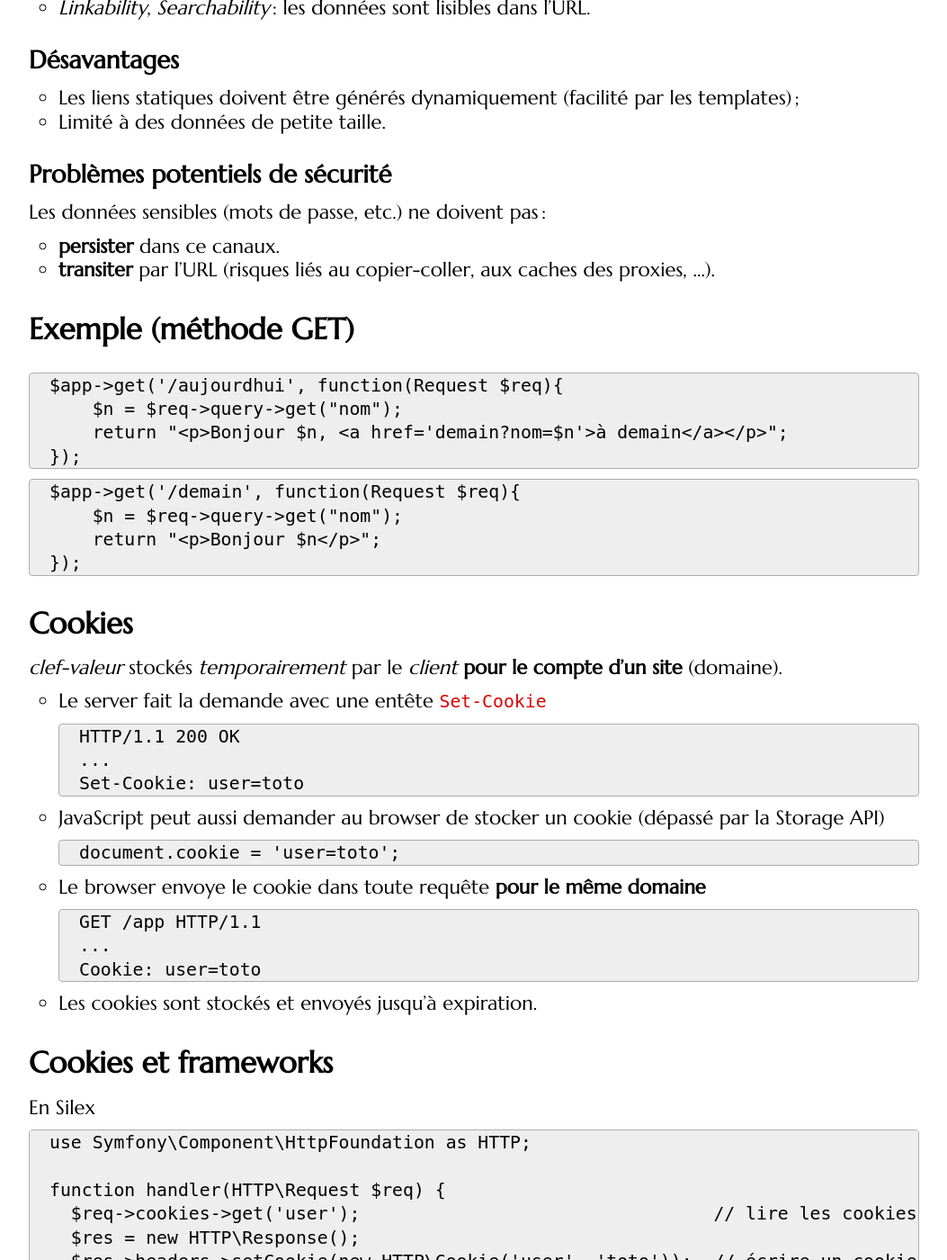
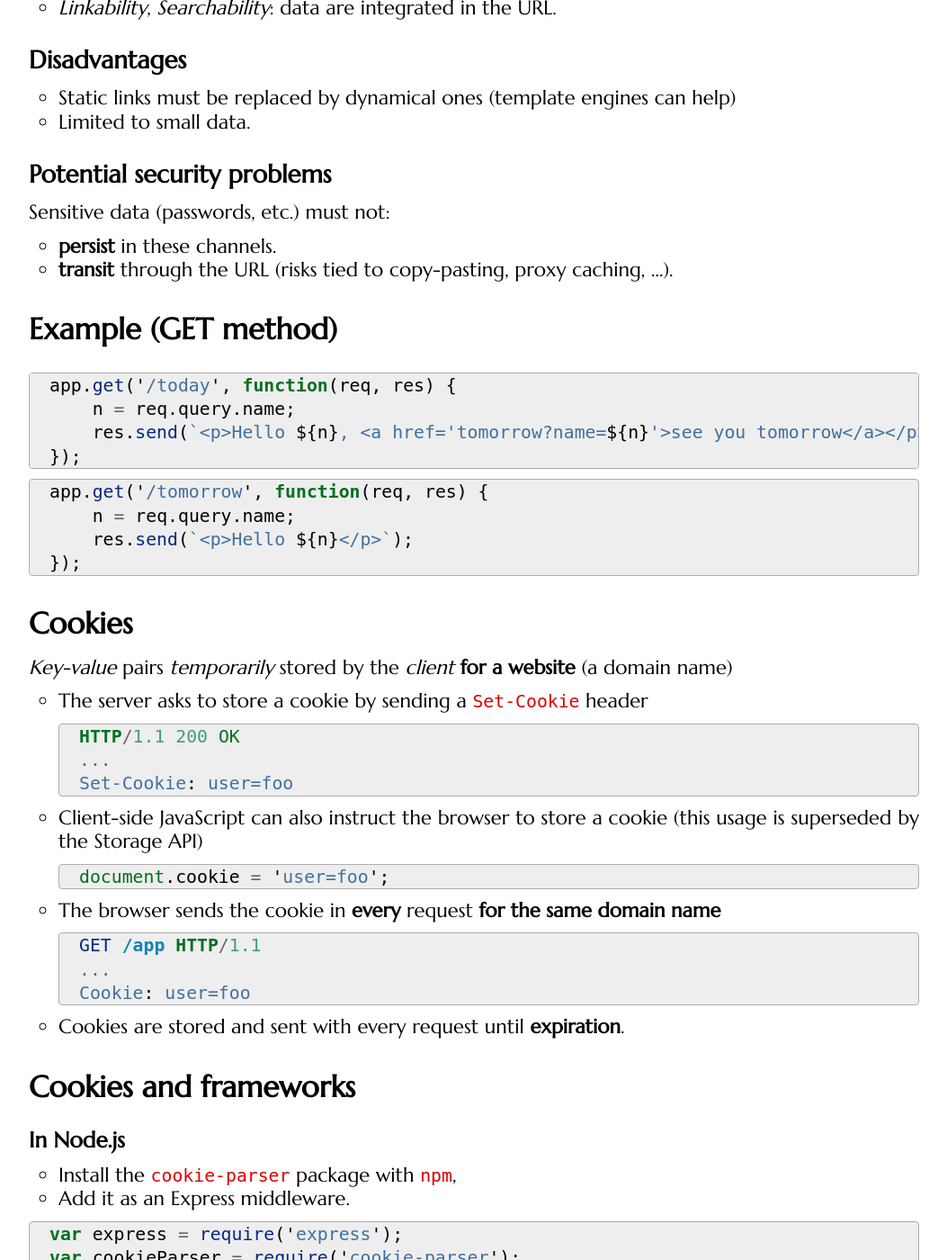
Before and after one commit to defeo/aws, a Jekyll site: the page built from _lessons/etat.md, in a window 1280 px wide and 1400 px high, scrolled down 4892 px. Shown: the whole window at 90% size, without its empty margins (113-1166 px from the left). Built offline with Jekyll 4.4.1, drawn with Linux system fonts in a browser that asks for light colours; some web fonts are replaced; some of the changed text lies outside the part shown.

Commit message:
Updated and translated lesson on State

````diff
--- a/_lessons/etat.md
+++ b/_lessons/etat.md
@@ -1,7 +1,7 @@
 ---
 layout: lesson
-title: "Maintien d'état"
-subtitle: Persistance côté client, Cookies, Storage API
+title: "Keeping the state"
+subtitle: Clients keeping state, Cookies, Storage API
 scripts: "../assets/js/side-by-side-browser.js"
 addons:
   video:
@@ -13,23 +13,23 @@ addons:
 
 <section>
 
-## Persistance
+## Persistence
 
-HTTP est un protocole **sans état**.
+HTTP is a **stateless** protocol.
 
-- Les entêtes `Cookie` / `Set-Cookie`, introduites par Netscape en
-  1996, sont le premier mécanisme de maintien d'état pour le Web.
-- Ce mécanisme reste encore aujourd'hui le plus utilisé.
+- The `Cookie` / `Set-Cookie` headers, introduced by  Netscape in
+  1996, were the Web's first mechanism for keeping the state.
+- That same mechanism is still today the most used one.
 
-### Exemples d'état
+### Examples
 
-Le server se *souvient de l'état* du client entre deux requêtes
-(proches ou distantes dans le temps)
+A server *keeps the state* of the client between two HTTP requests
+(close or far apart in time)
 
-- Remplissage de fourmulaires en plusieurs étapes ;
-- Navigation avec authentification (webmail, réseau social, ...) ;
-- Profil utilisateur ;
-- Données *dans le cloud* ;
+- Filling forms in many steps;
+- Browsing with authentication (webmail, social network, ...);
+- User profiles;
+- Data *in the cloud*;
 - ...
 
 </section>
@@ -42,7 +42,7 @@ Le server se *souvient de l'état* du client entre deux requêtes
 #xkcd img { width: 100%; }
 </style>
 
-## Maintenir l'état, c'est dur...
+## Keeping the state is hard...
 
 ![](http://imgs.xkcd.com/comics/server_attention_span.png)
 <http://xkcd.com/869>
@@ -51,86 +51,82 @@ Le server se *souvient de l'état* du client entre deux requêtes
 </section>
 <section>
 
-## Simuler l'état
+## Simulating state
 
-HTTP n'a pas de mécanisme natif pour maintenir l'état, mais il peut le
-simuler :
+HTTP does not have any native mechanism for keeping state, however it
+can simulate it:
 
+HTTP headers
+: HTTP Authentication. (Rare in applications, mostly used in REST APIs).
 
-Entêtes HTTP
-: Authentification HTTP. (Pas courant, difficile à personnaliser).
-
-Persistance GET/POST
-: Identifiants de session, protections CSRF, ...
+GET/POST persistence
+: Session identifiers, CSRF protections, ...
 
 Cookies, Storage API, IndexedDB
-: Persistance assurée par le **client**.
+: **Client-kept** state.
 
-Stockage volatile côté server
-: Persistance de **courte durée** : *sessions* (dépendant du framework),
-*key-value stores* (Memcached, Redis, ...).
+Volatile storage on the server
+: **Short-termed** persistence: *sessions* (provided by the web
+framework), *key-value stores* (Memcached, Redis, ...).
 
-Stockage persistant côté server
-: Persistance de **longue durée** : système de fichiers, bases de
-données (SQL, NoSQL, ...).
+Persistent storage on the server
+: **Long-termed** persistence: file system, databases (SQL, NoSQL,
+  ...).
 
 </section>
 <section>
 
-## Persistance GET/POST
+## GET/POST persistence
 
-Passer l'état dans les *paramètres* de la requête
+Passing the state via the request *parameters*
 
-### Exemples
+### Examples
 
-Par la *query string*
+Via the *query string*
 
 ~~~
-http://.../profile?user=toto
+http://.../profile?user=foo
 ~~~
-{:.bash}
 
-Par l'URL (utilisation du *router*)
+Via the URL (provided by the framework *router*)
 
 ~~~
-http://.../users/toto/profile
+http://.../users/foo/profile
 ~~~
-{:.bash}
 
-Par le corps de la requête (de type POST)
+Via the request body (POST requests)
 
-~~~
+~~~http
 POST /profile HTTP/1.1
 ...
 
-user=toto
+user=foo
 ~~~
-{:.bash}
 
 </section>
 <section>
 
-## Persistance GET/POST
+## GET/POST persistence
 
-### Avantages
+### Advantages
 
-- Facile à implanter ;
-- Robuste : les browsers ne risquent pas de le bloquer ;
-- *Linkability*, *Searchability* : les données sont lisibles dans
-  l'URL.
+- Easy to deploy;
+- Robust: browsers are unlikely to break it;
+- *Linkability*, *Searchability*: data are integrated in the URL.
 
-### Désavantages
+### Disadvantages
 
-- Les liens statiques doivent être générés dynamiquement (facilité par
-  les templates) ;
-- Limité à des données de petite taille.
+- Static links must be replaced by dynamical ones (template engines
+  can help)
+- Limited to small data.
 
-### Problèmes potentiels de sécurité
+### Potential security problems
 
-Les données sensibles (mots de passe, etc.) ne doivent pas :
+Sensitive data (passwords, etc.) must not:
 
-- **persister** dans ce canaux.
-- **transiter** par l'URL (risques liés au copier-coller, aux caches des proxies, ...).
+- **persist** in these channels.
+- **transit** through the URL (risks tied to copy-pasting, proxy
+  caching, ...).
 
 </section>
 <section>
@@ -148,90 +144,101 @@ Les données sensibles (mots de passe, etc.) ne doivent pas :
 #browser .body { padding: 1ex;
 </style>
 
-## Exemple (méthode GET)
+## Example (GET method)
+
+```html
+<form method="get" action="today">
+  <h3>Hello, please introduce yourself</h3>
+  <input type="text" name="name">
+  <input type="submit" value="Enter">
+</form>
+```
+{: #today style="display:none"}
+
+```html
+<p>Hello #name,
+  <a href='tomorrow?name=#name'>see you tomorrow</a>
+</p>
+```
+{: #tomorrow style="display:none"}
+
+```html
+<p>Hello #name</p>
+```
+{: #then style="display:none"}
 
 <p id="browser"></p>
 
-~~~
-$app->get('/aujourdhui', function(Request $req){
-    $n = $req->query->get("nom");
-    return "<p>Bonjour $n, <a href='demain?nom=$n'>à demain</a></p>";
+~~~js
+app.get('/today', function(req, res) {
+    n = req.query.name;
+    res.send(`<p>Hello ${n}, <a href='tomorrow?name=${n}'>see you tomorrow</a></p>`);
 });
 ~~~
-{:.php}
 
-~~~
-$app->get('/demain', function(Request $req){
-    $n = $req->query->get("nom");
-    return "<p>Bonjour $n</p>";
+~~~js
+app.get('/tomorrow', function(req, res) {
+    n = req.query.name;
+    res.send(`<p>Hello ${n}</p>`);
 });
 ~~~
-{:.php}
 
 </section>
 <section>
 
 ## Cookies
 
-*clef-valeur* stockés *temporairement* par le *client* **pour
-le compte d'un site** (domaine).
+*Key-value* pairs *temporarily* stored by the *client* **for a
+website** (a domain name)
 
-- Le server fait la demande avec une entête `Set-Cookie`
+- The server asks to store a cookie by sending a `Set-Cookie` header
 
-  ~~~
+  ~~~http
   HTTP/1.1 200 OK
   ...
-  Set-Cookie: user=toto
-  ~~~
-  {:.bash}
-
-- JavaScript peut aussi demander au browser de stocker un cookie
-  (dépassé par la Storage API)
-
-  ~~~
-  document.cookie = 'user=toto';
+  Set-Cookie: user=foo
   ~~~
 
-- Le browser envoye le cookie dans toute requête **pour le même
-  domaine**
+- Client-side JavaScript can also instruct the browser to store a
+  cookie (this usage is superseded by the Storage API)
 
+  ~~~js
+  document.cookie = 'user=foo';
   ~~~
+
+- The browser sends the cookie in **every** request **for the same
+  domain name**
+
+  ~~~http
   GET /app HTTP/1.1
   ...
-  Cookie: user=toto
+  Cookie: user=foo
   ~~~
 
-- Les cookies sont stockés et envoyés jusqu'à expiration.
+- Cookies are stored and sent with every request until **expiration**.
 
 </section>
-<section class="compact">
+<section>
 
-## Cookies et frameworks
+## Cookies and frameworks
 
-En Silex
+#### In Node.js
 
-~~~
-use Symfony\Component\HttpFoundation as HTTP;
+- Install the `cookie-parser` package with `npm`,
+- Add it as an Express middleware.
 
-function handler(HTTP\Request $req) {
-  $req->cookies->get('user');                                 // lire les cookies
-  $res = new HTTP\Response();
-  $res->headers->setCookie(new HTTP\Cookie('user', 'toto'));  // écrire un cookie
-  $res->headers->clearCookie('user');                         // effacer un cookie
-}
-~~~
+~~~js
+var express = require('express');
+var cookieParser = require('cookie-parser');
 
-En Node.js
+var app = express();
+app.use(cookieParser());                  // add Express middleware
 
-~~~
-var cookieParser = require('cookie-parser');
-app.use(cookieParser());
-
-function handler(req, res) {
-  req.cookies.user;                 // lire les cookies
-  res.cookie('user', 'toto');       // écrire un cookie
-  res.clearCookie('user');          // effacer un cookie
-}
+app.get(..., function(req, res) {
+  req.cookies.user;                       // read cookies
+  res.cookie('user', 'foo');              // write a cookie
+  res.clearCookie('user');                // delete a cookie
+});
 ~~~
 
 </section>
@@ -239,45 +246,44 @@ function handler(req, res) {
 
 ## Storage API
 
-- Stockage clef-valeur, introduit avec HTML5,
-- API entièrement côté client (JavaScript),
-- Dépasse les limitations des cookies sur la taille des données,
-- Garanties sur la durée du stockage.
-- Deux interfaces, attachées au **domaine** :
-  - `sessionStorage` : jusqu'à la fermeture du browser,
-  - `localStorage` : persistant.
+- Key-value store, introduced in HTML5,
+- Completely client-side API (accessed via JavaScript),
+- Surpasses the cookies limitations on data size,
+- Better guarantees on storage duration (still controlled by the
+  client, though),
+- Two interfaces, bound to the **domain name**:
+  - `sessionStorage`: lasts until the browser is closed,
+  - `localStorage`: persistent.
 
-~~~
+~~~js
 if (sessionStorage['user'] === undefined) {
-  sessionStorage['user'] = 'toto';
+  sessionStorage['user'] = 'foo';
 }
 delete sessionStorage['user'];
 ~~~
 
-
-Plus d'informations : [page du MDN](https://developer.mozilla.org/DOM/Storage).
+More information: [MDN on storage](https://developer.mozilla.org/DOM/Storage).
 
 </section>
 <section>
 
-## Stockage par le client
+## Client-kept storage
 
-### Utilisations
+### Uses
 
-- **Cookies :** *identifiants de session*, compatibilité,
-- **Storage API :** toutes applications, stockage de taille réduite,
-- **IndexedDB :** grandes quantités de données.
+- **Cookies:** *session identifiers*, compatibility,
+- **Storage API:** any application, limited storage,
+- **IndexedDB:** large data.
 
-### Avantages/Désavantages
+### Advantages/Disadvantages
 
-- Léger pour le serveur, adapté à un site statique.
-- Le client peut refuser le stockage.
+- Light on the server, good for static websites.
+- The client can refuse to store.
 
-### Problèmes de sécurité potentiels
+### Potential security problems
 
-- Vol de cookies : compromission de session,
-- Ne jamais stocker un *mot de passe maître* chez le client, seulement
-  des *mots de passe éphémères* (*identifiants de session*).
-
+- Cookie theft: session hijacking.
+- Never store a *master password* on the client, only *ephemeral
+  passwords* should be stored (*session identifiers*).
 
 </section>
````
Also changed, not shown: assets/js/side-by-side-browser.coffee (+14 -20 lines).
